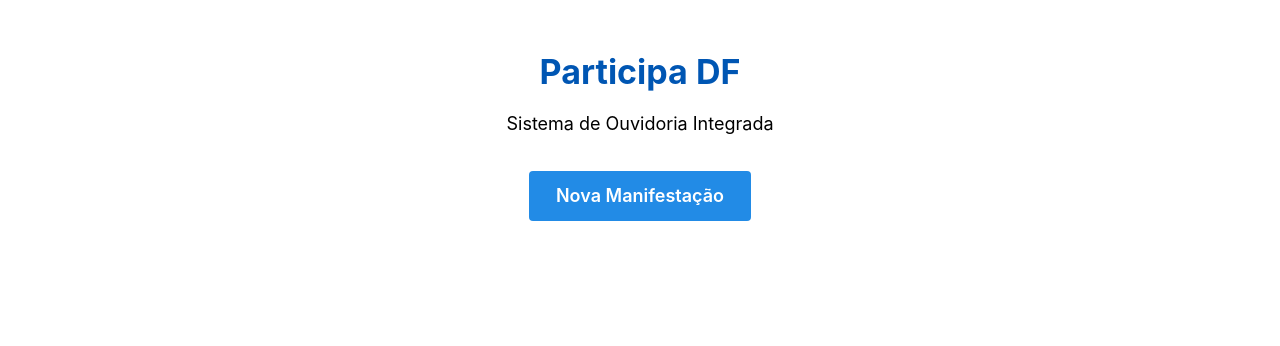
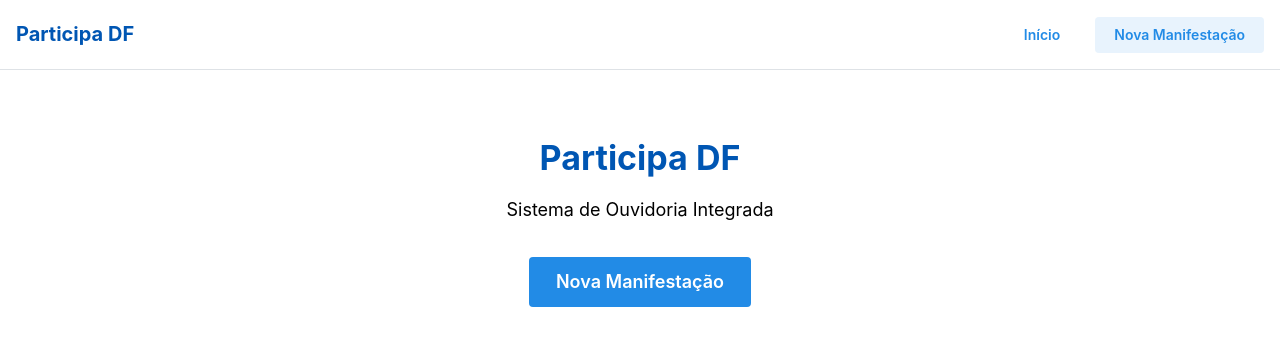
Before and after one commit to leiturapipoca/participa-DF-hackathon, a React (Vite) app in the folder web/: page / in a window 1280 px wide. Shown: the top 346 px of the page. Built offline with nearby package versions, Linux system fonts and the light colour scheme.

Commit message:
melhora estrutura das pastas e telas

```diff
--- a/web/package.json
+++ b/web/package.json
@@ -14,7 +14,8 @@
     "@mantine/core": "^8.3.11",
     "@mantine/hooks": "^8.3.11",
     "react": "^19.2.0",
-    "react-dom": "^19.2.0"
+    "react-dom": "^19.2.0",
+    "react-router-dom": "^7.11.0"
   },
   "devDependencies": {
     "@eslint/js": "^9.39.1",
--- a/web/src/App.jsx
+++ b/web/src/App.jsx
@@ -1,14 +1,28 @@
-import { Button, Container, Text, Title } from '@mantine/core';
+
+import { BrowserRouter, Routes, Route } from 'react-router-dom';
+import { MantineProvider } from '@mantine/core';
+import MainLayout from './layouts/MainLayout';
+import { HomeScreen } from './features/home/HomeScreen';
+import NovaManifestacao from './features/manifestacao/pages/NovaManifestacao';
 
 function App() {
   return (
-    <Container style={{ textAlign: 'center', marginTop: '50px' }}>
-      <Title order={1} style={{ color: '#0056b3' }}>Participa DF</Title>
-      <Text size="lg" mt="md">Sistema de Ouvidoria Integrada</Text>
-      <Button mt="xl" size="lg" color="blue">
-        Nova Manifestação
-      </Button>
-    </Container>
+    <MantineProvider withGlobalStyles withNormalizeCSS>
+      <BrowserRouter>
+        <Routes>
+          {/* ROTA PAI: Define que tudo vai usar o MainLayout */}
+          <Route path="/" element={<MainLayout />}>
+
+            {/* ROTA FILHA 1: "index" significa a página inicial (/) */}
+            <Route index element={<HomeScreen />} />
+
+            {/* ROTA FILHA 2: A página de cadastro (/nova-manifestacao) */}
+            <Route path="nova-manifestacao" element={<NovaManifestacao />} />
+
+          </Route>
+        </Routes>
+      </BrowserRouter>
+    </MantineProvider>
   );
 }
 
--- /dev/null
+++ b/web/src/features/home/HomeScreen.jsx
@@ -0,0 +1,24 @@
+// src/features/home/pages/Home.jsx
+import { Button, Container, Text, Title } from '@mantine/core';
+import { useNavigate } from 'react-router-dom'; // Importante para navegação
+
+export function HomeScreen() {
+  const navigate = useNavigate();
+
+  return (
+    <Container style={{ textAlign: 'center', marginTop: '50px' }}>
+      <Title order={1} style={{ color: '#0056b3' }}>Participa DF</Title>
+      <Text size="lg" mt="md">Sistema de Ouvidoria Integrada</Text>
+
+      {/* Botão agora leva para a rota correta */}
+      <Button
+        mt="xl"
+        size="lg"
+        color="blue"
+        onClick={() => navigate('/nova-manifestacao')}
+      >
+        Nova Manifestação
+      </Button>
+    </Container>
+  );
+}
--- a/web/src/features/manifestacao/pages/NovaManifestacao.jsx
+++ b/web/src/features/manifestacao/pages/NovaManifestacao.jsx
@@ -0,0 +1,11 @@
+import { Container, Title } from '@mantine/core';
+
+// Atenção: Use 'export default' para combinar com o jeito que você importou no App.jsx
+export default function NovaManifestacao() {
+  return (
+    <Container>
+      <Title>Página de Nova Manifestação</Title>
+      <p>placeholder</p>
+    </Container>
+  );
+}
--- a/web/src/layouts/MainLayout.jsx
+++ b/web/src/layouts/MainLayout.jsx
@@ -0,0 +1,44 @@
+import { AppShell, Group, Text, Button, Container } from '@mantine/core';
+import { Outlet, useNavigate } from 'react-router-dom';
+
+export default function MainLayout() {
+  const navigate = useNavigate();
+
+  return (
+    <AppShell
+      header={{ height: 70 }}
+      padding="md"
+    >
+      {/* Na versão 7, o Header fica dentro do AppShell assim: */}
+      <AppShell.Header>
+        <Container size="xl" h="100%" style={{ display: 'flex', justifyContent: 'space-between', alignItems: 'center' }}>
+
+
+          <Text
+            size="xl"
+            fw={700}
+            style={{ cursor: 'pointer', color: '#0056b3' }}
+            onClick={() => navigate('/')}
+          >
+            Participa DF
+          </Text>
+
+          {/* Botões */}
+          <Group>
+            <Button variant="subtle" onClick={() => navigate('/')}>Início</Button>
+            <Button variant="light" onClick={() => navigate('/nova-manifestacao')}>Nova Manifestação</Button>
+          </Group>
+
+        </Container>
+      </AppShell.Header>
+
+      {/* O conteúdo da página (Outlet) TEM que ficar dentro do AppShell.Main */}
+      <AppShell.Main>
+        <Container size="xl">
+           <Outlet />
+        </Container>
+      </AppShell.Main>
+
+    </AppShell>
+  );
+}
--- a/web/src/main.jsx
+++ b/web/src/main.jsx
@@ -2,6 +2,7 @@ import { MantineProvider } from '@mantine/core';
 import React from 'react';
 import ReactDOM from 'react-dom/client';
 import App from './App.jsx';
+
 
 // Importa os estilos obrigatórios do Mantine
 import '@mantine/core/styles.css';
```
Also changed, not shown: 1 other file (tests, documents, lock files or other folders).
